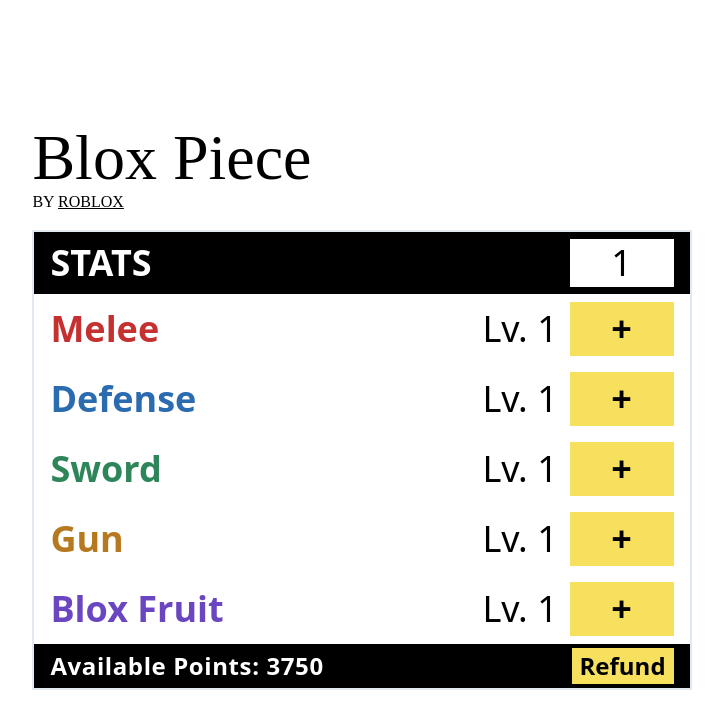
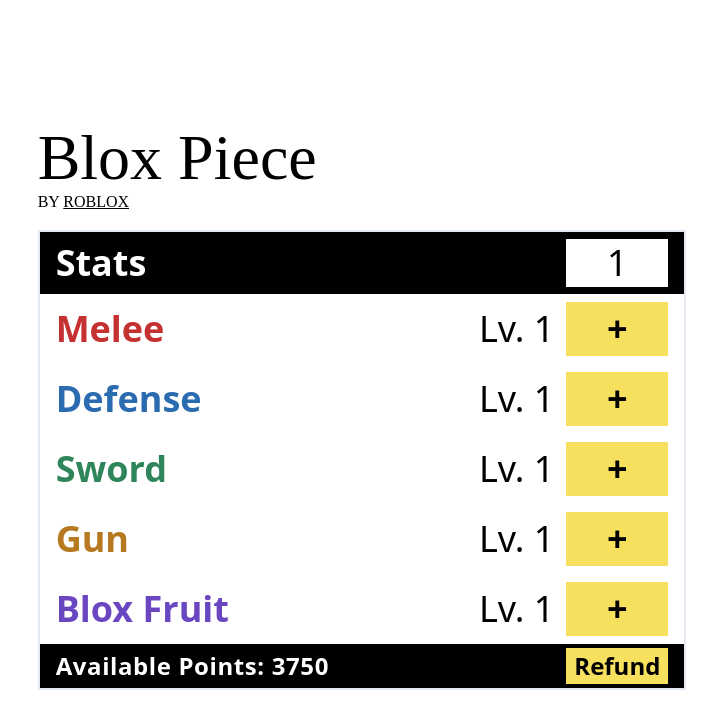
Before and after one commit to MarkFChavez/blox_piece_stats_builder, a React (Create React App) app: page / in a window 1280 px wide. Shown: the top 728 px of the page, without its empty margins (278-1001 px from the left). Built offline with nearby package versions, Linux system fonts and the light colour scheme; a web font is replaced by a local one.

Commit message:
refactor: do not use uppercase

```diff
--- a/src/App.js
+++ b/src/App.js
@@ -48,7 +48,7 @@
 
           <div className="border-2">
             <div className="px-4 py-1 flex items-center bg-black">
-              <span className="flex-1 block uppercase text-white text-4xl font-bold"> Stats </span>
+              <span className="flex-1 block text-white text-4xl font-bold"> Stats </span>
               <div className="w-1/6">
                 <input
                   type="text"
```
